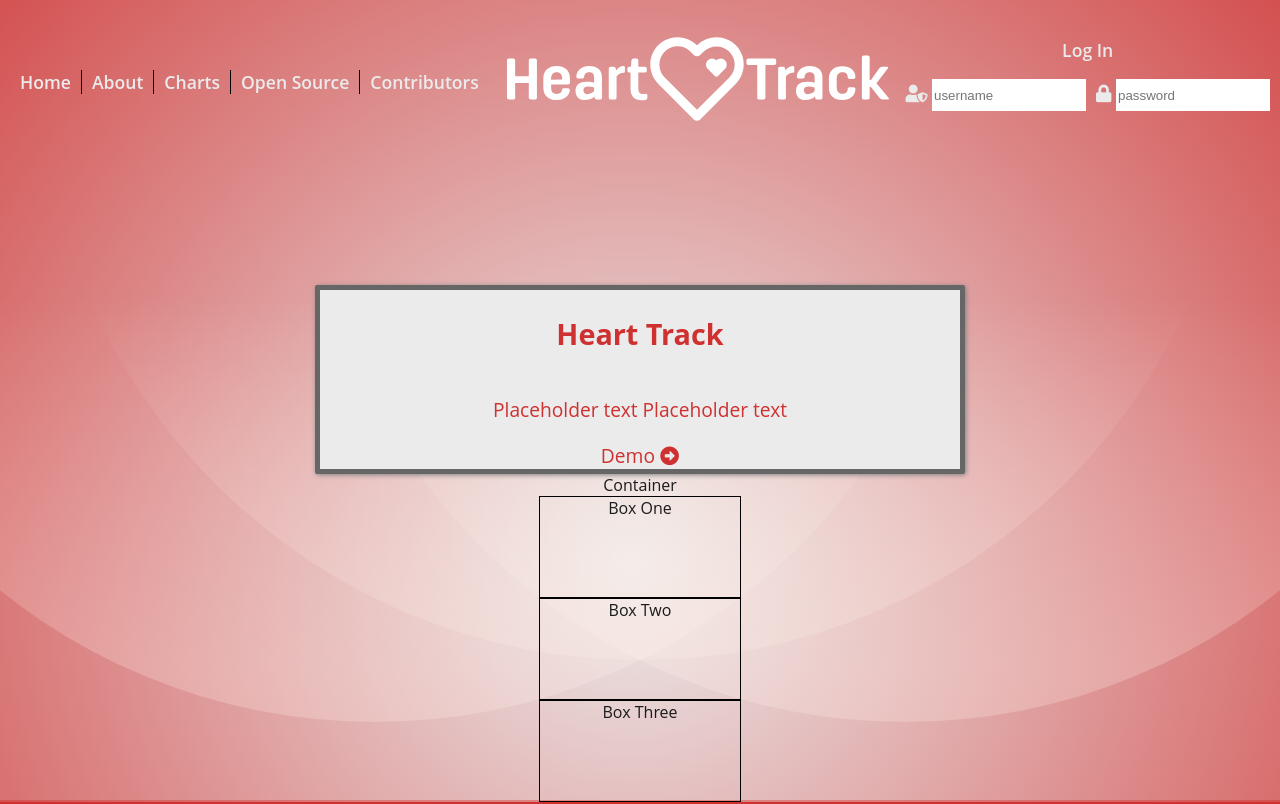
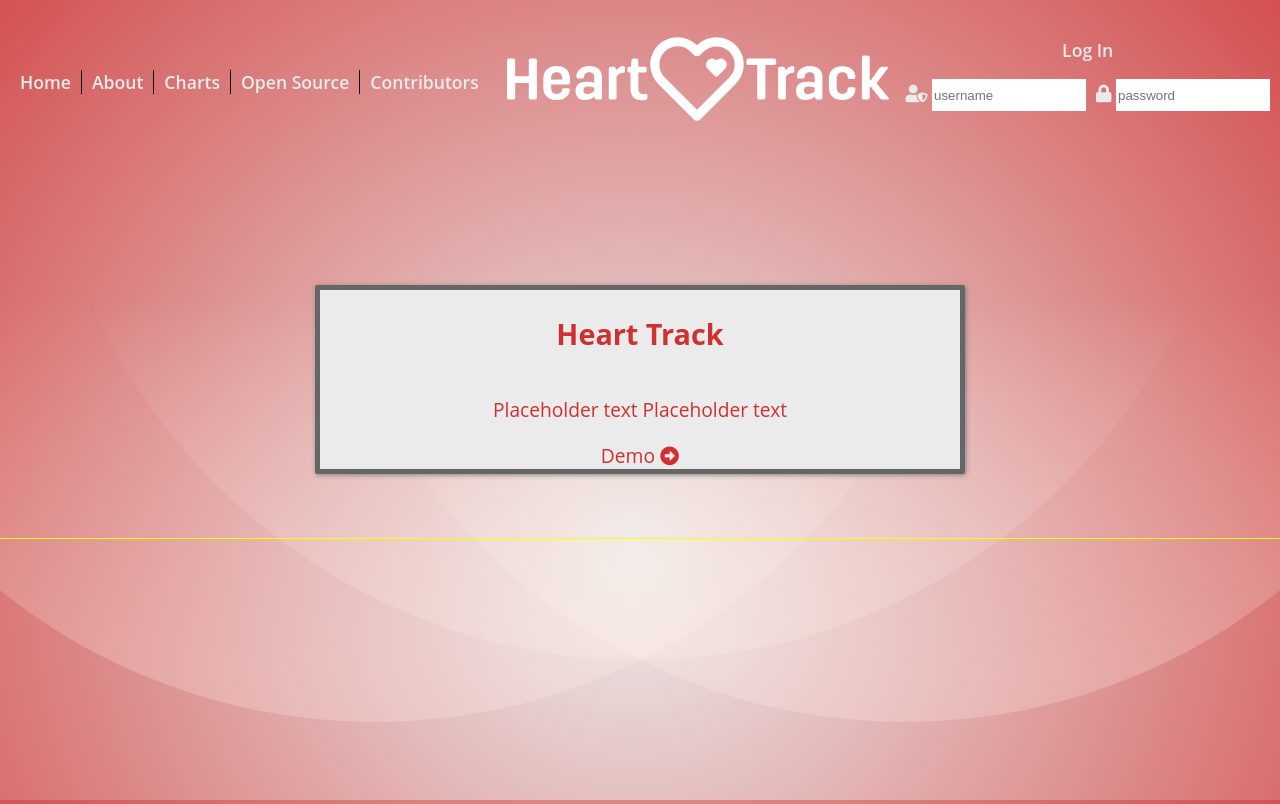
Before and after one commit to JS-goose/heart-track, a React (Create React App) app: page / in a window 1280 px wide. Shown: the top 804 px of the page. Built offline with nearby package versions, Linux system fonts and the light colour scheme.

Commit message:
adjusting the styling on HomeWidget container

```diff
--- a/src/components/layout/HomeWidgets/HomeWidget.module.css
+++ b/src/components/layout/HomeWidgets/HomeWidget.module.css
@@ -1,6 +1,15 @@
+#widget-container {
+    display: flex;
+    flex-direction: row;
+    justify-content: center;
+    align-items: center;
+    height: 100vh;
+    width: 100vw;
+    border: 1px solid yellow;
+    margin-top: 5%;
+}
 .widget-box {
-    height: 100px;
-    width: 200px;
+    height: 200px;
+    width: 300px;
     border: 1px solid black;
-    /* margin-right: 20px; */
 }
--- a/src/components/layout/HomeWidgets/HomeWidgets.js
+++ b/src/components/layout/HomeWidgets/HomeWidgets.js
@@ -4,7 +4,7 @@ import styles from "./HomeWidget.module.css";
 const HomeWidget = () => {
   return (
     <article>
-      <div id={styles["widget-container"]}>Container
+      <div id={styles["widget-container"]}>
           <div className={styles['widget-box']}>Box One</div>
           <div className={styles['widget-box']}>Box Two</div>
           <div className={styles['widget-box']}>Box Three</div>
```
